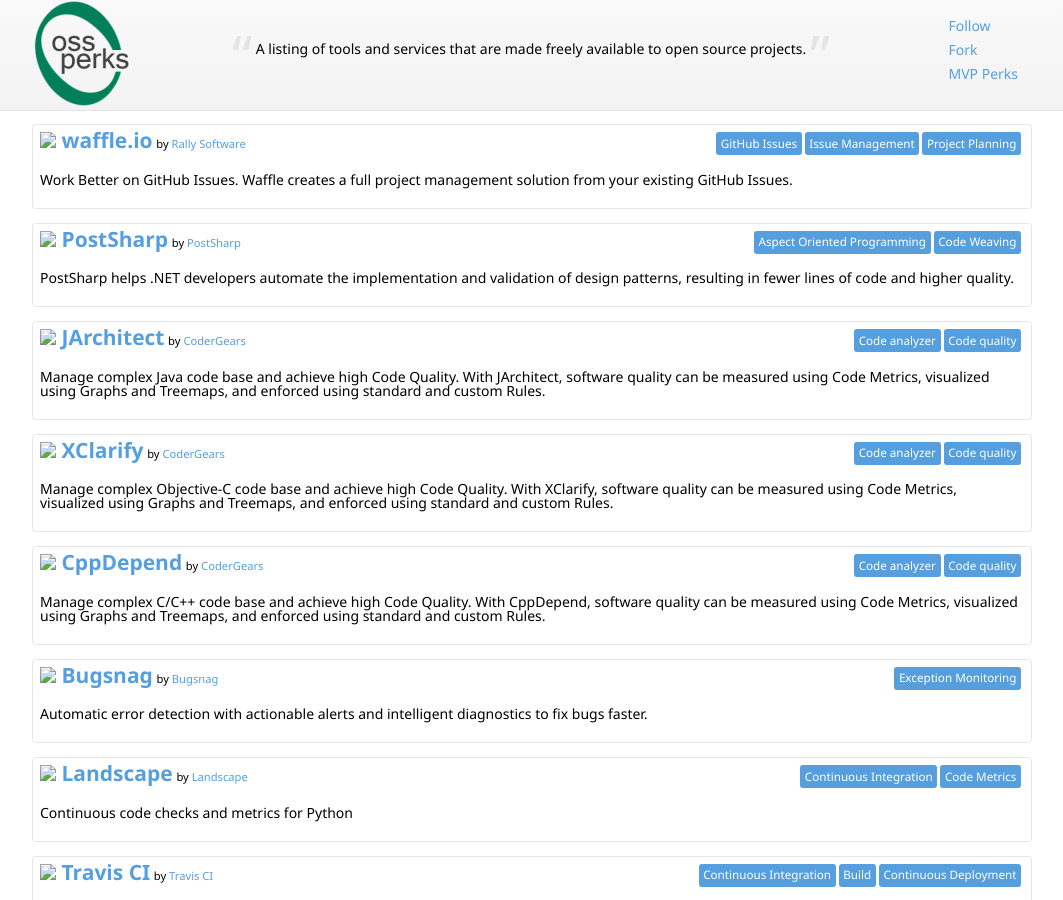
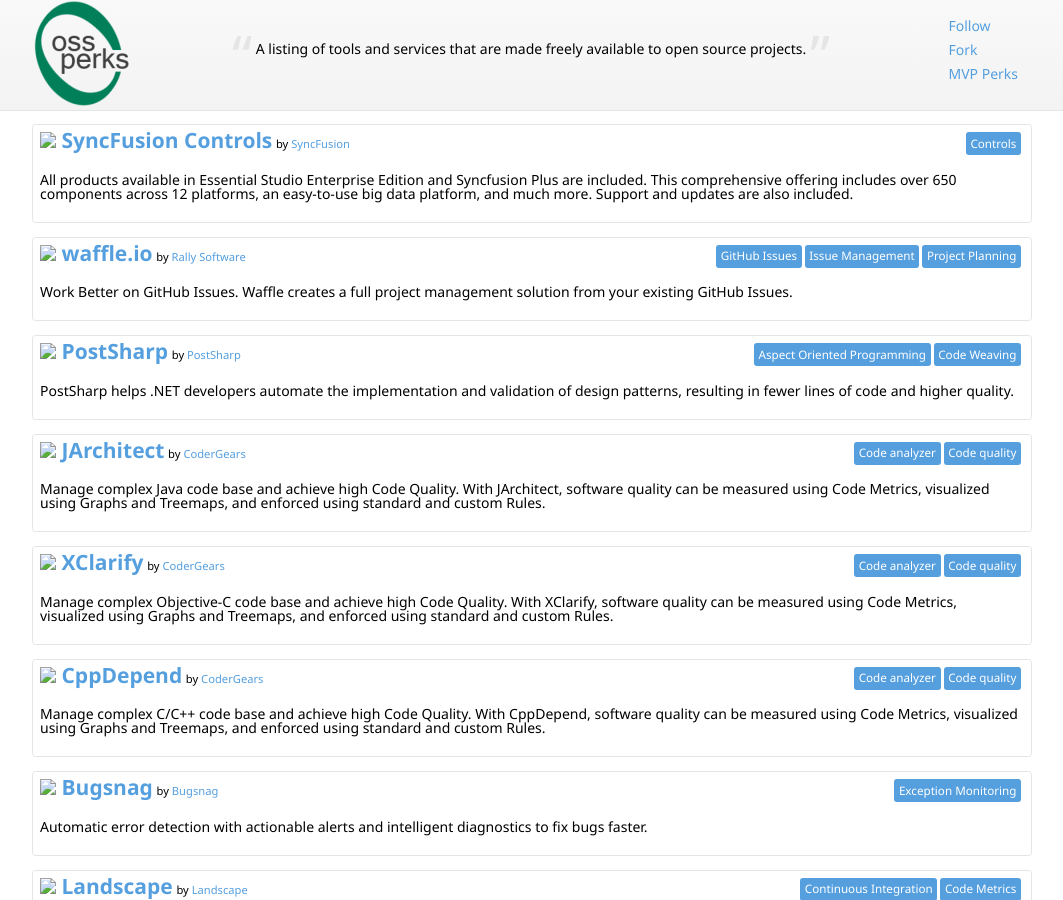
Before and after one commit to nikmd23/ossperks, a Jekyll site: the page built from index.html, in a window 1280 px wide and 900 px high. Shown: the whole window, without its empty margins (108-1171 px from the left). Built offline with Jekyll 4.4.1, drawn with Linux system fonts in a browser that asks for light colours; nearby versions of some CDN libraries.

Commit message:
Add syncfusion community

```diff
--- a/index.html
+++ b/index.html
@@ -11,6 +11,12 @@
     uri: http://www.atlassian.com/
 
 perks:
+
+- perk: {name: 'SyncFusion Controls', uri: 'https://www.syncfusion.com/downloads/communitylicense'}
+  description:  All products available in Essential Studio Enterprise Edition and Syncfusion Plus are included. This comprehensive offering includes over 650 components across 12 platforms, an easy-to-use big data platform, and much more. Support and updates are also included.
+  categories: [Controls]
+  platforms: [.net, javascript, html5]
+  company: {name: 'SyncFusion', uri: 'https://www.syncfusion.com/'}
 
 - perk: {name: 'waffle.io', uri: 'https://waffle.io/pricing?referrer=pricing'}
   description: Work Better on GitHub Issues. Waffle creates a full project management solution from your existing GitHub Issues.
```
